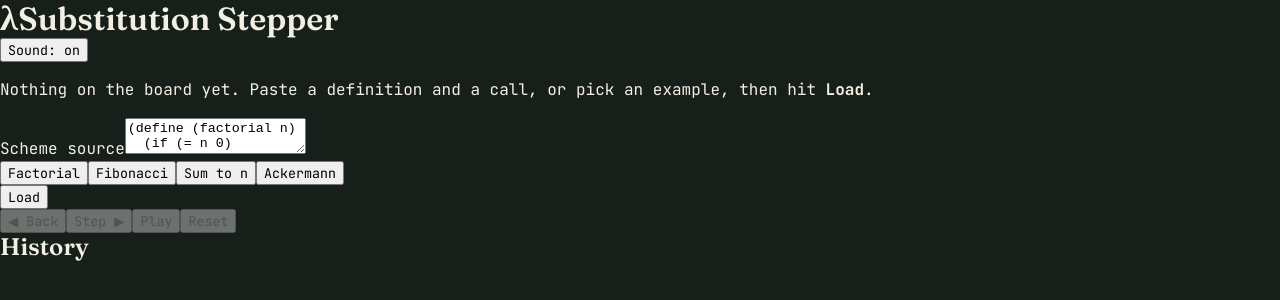
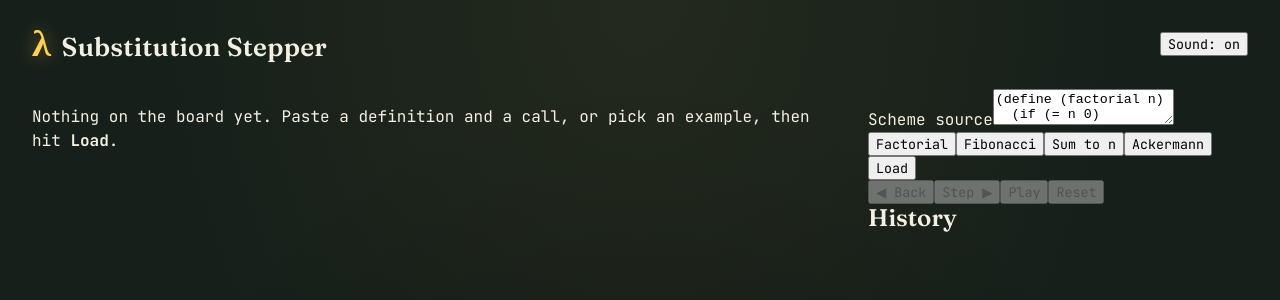
Before and after one commit to ctkrug/substitution-stepper, a website built with Vite: page index.html in a window 1280 px wide. Built offline with nearby package versions, Linux system fonts and the light colour scheme.

Commit message:
style(ui): add page shell layout — header, board/sidebar grid
Board pane gets the dominant column on desktop, stacking to a single
column under 900px. Background gets a radial vignette instead of a flat
fill so the chalkboard direction has depth from the first paint.

```diff
--- a/src/style.css
+++ b/src/style.css
@@ -73,3 +73,55 @@ button {
     transition-duration: 0.01ms !important;
   }
 }
+
+/* Layered background: a solid chalkboard base plus a faint radial vignette
+   and a subtle grain texture so the page reads as a board, not a flat panel. */
+body {
+  background:
+    radial-gradient(ellipse at top, rgba(255, 207, 86, 0.06), transparent 55%),
+    radial-gradient(ellipse at bottom, rgba(0, 0, 0, 0.35), transparent 65%),
+    var(--bg);
+}
+
+.app-shell {
+  display: flex;
+  flex-direction: column;
+  min-height: 100vh;
+}
+
+.app-header {
+  display: flex;
+  align-items: center;
+  justify-content: space-between;
+  padding: var(--space-3) var(--space-4);
+  gap: var(--space-3);
+}
+
+.wordmark {
+  font-size: 26px;
+  letter-spacing: 0.01em;
+  display: flex;
+  align-items: baseline;
+  gap: 10px;
+}
+
+.wordmark__glyph {
+  color: var(--accent);
+  font-size: 1.3em;
+  text-shadow: 0 0 18px rgba(255, 207, 86, 0.45);
+}
+
+.layout {
+  flex: 1;
+  display: grid;
+  grid-template-columns: minmax(0, 1fr) minmax(320px, 380px);
+  gap: var(--space-4);
+  padding: 0 var(--space-4) var(--space-4);
+  align-items: start;
+}
+
+@media (max-width: 900px) {
+  .layout {
+    grid-template-columns: 1fr;
+  }
+}
```
